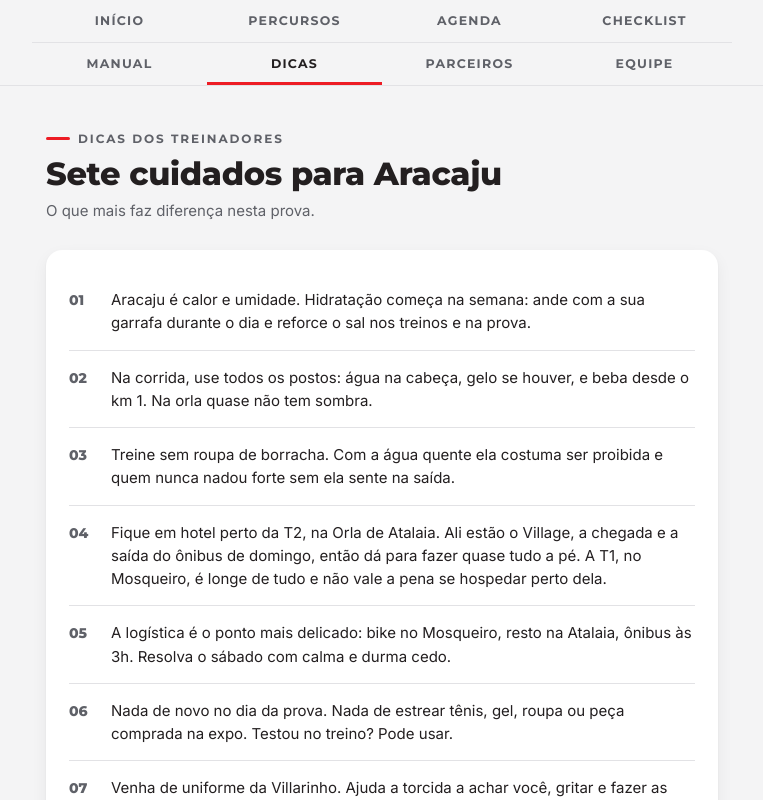
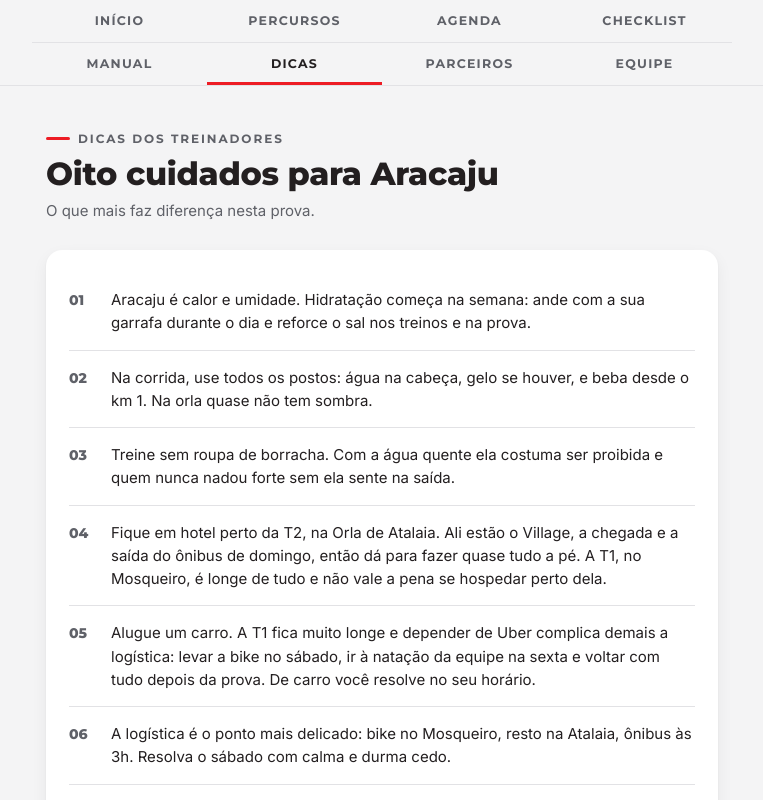
Before and after one commit to diogovil2016/Guia-de-bolso-equipe-villarinho, a plain HTML site: page aracaju/index.html in a window 1280 px wide. Both pictures are taken after a click on the button "DICAS". Shown: the part 558-1358 px from the top of the page, without its empty margins (258-1021 px from the left). Drawn offline with Linux system fonts and the light colour scheme; a script that the page names is missing.

Commit message:
Dica de alugar carro
Co-Authored-By: Claude Opus 5.5 <noreply@anthropic.com>
Claude-Session: https://claude.ai/code/session_01FGuJfRQfqEQkCTNxMQwoJH

```diff
--- a/aracaju/index.html
+++ b/aracaju/index.html
@@ -512,16 +512,17 @@ footer p{font-size:12.5px;line-height:1.55;max-width:52ch}
 <!-- DICAS -->
 <section id="dicas">
   <span class="rotulo">Dicas dos treinadores</span>
-  <h2>Sete cuidados para Aracaju</h2>
+  <h2>Oito cuidados para Aracaju</h2>
   <p class="h2sub">O que mais faz diferença nesta prova.</p>
   <div class="card">
     <div class="dica"><span class="i">01</span><p>Aracaju é calor e umidade. Hidratação começa na semana: ande com a sua garrafa durante o dia e reforce o sal nos treinos e na prova.</p></div>
     <div class="dica"><span class="i">02</span><p>Na corrida, use todos os postos: água na cabeça, gelo se houver, e beba desde o km 1. Na orla quase não tem sombra.</p></div>
     <div class="dica"><span class="i">03</span><p>Treine sem roupa de borracha. Com a água quente ela costuma ser proibida e quem nunca nadou forte sem ela sente na saída.</p></div>
     <div class="dica"><span class="i">04</span><p>Fique em hotel perto da T2, na Orla de Atalaia. Ali estão o Village, a chegada e a saída do ônibus de domingo, então dá para fazer quase tudo a pé. A T1, no Mosqueiro, é longe de tudo e não vale a pena se hospedar perto dela.</p></div>
-    <div class="dica"><span class="i">05</span><p>A logística é o ponto mais delicado: bike no Mosqueiro, resto na Atalaia, ônibus às 3h. Resolva o sábado com calma e durma cedo.</p></div>
-    <div class="dica"><span class="i">06</span><p>Nada de novo no dia da prova. Nada de estrear tênis, gel, roupa ou peça comprada na expo. Testou no treino? Pode usar.</p></div>
-    <div class="dica"><span class="i">07</span><p>Venha de uniforme da Villarinho. Ajuda a torcida a achar você, gritar e fazer as fotos da equipe.</p></div>
+    <div class="dica"><span class="i">05</span><p>Alugue um carro. A T1 fica muito longe e depender de Uber complica demais a logística: levar a bike no sábado, ir à natação da equipe na sexta e voltar com tudo depois da prova. De carro você resolve no seu horário.</p></div>
+    <div class="dica"><span class="i">06</span><p>A logística é o ponto mais delicado: bike no Mosqueiro, resto na Atalaia, ônibus às 3h. Resolva o sábado com calma e durma cedo.</p></div>
+    <div class="dica"><span class="i">07</span><p>Nada de novo no dia da prova. Nada de estrear tênis, gel, roupa ou peça comprada na expo. Testou no treino? Pode usar.</p></div>
+    <div class="dica"><span class="i">08</span><p>Venha de uniforme da Villarinho. Ajuda a torcida a achar você, gritar e fazer as fotos da equipe.</p></div>
   </div>
 </section>
 
```
